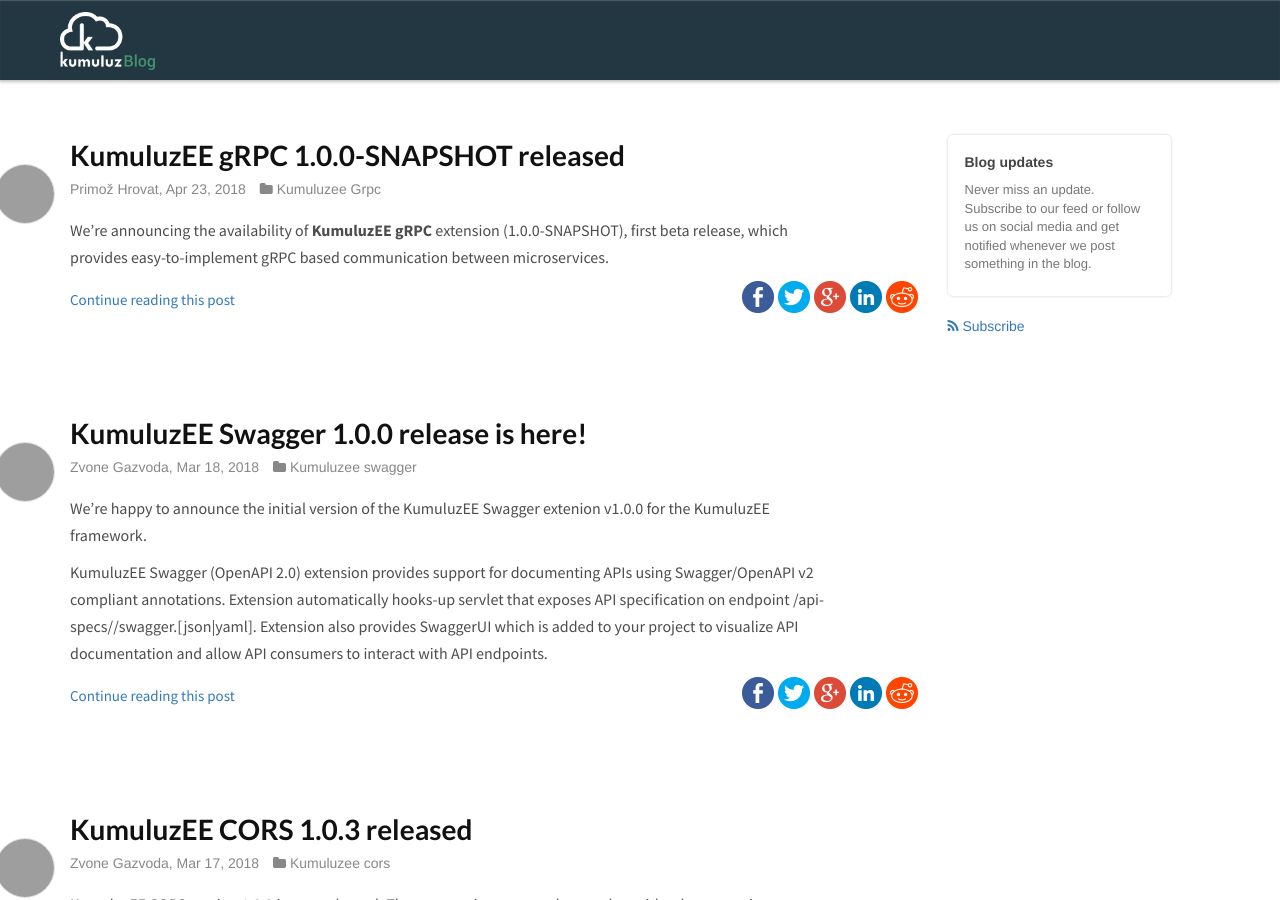
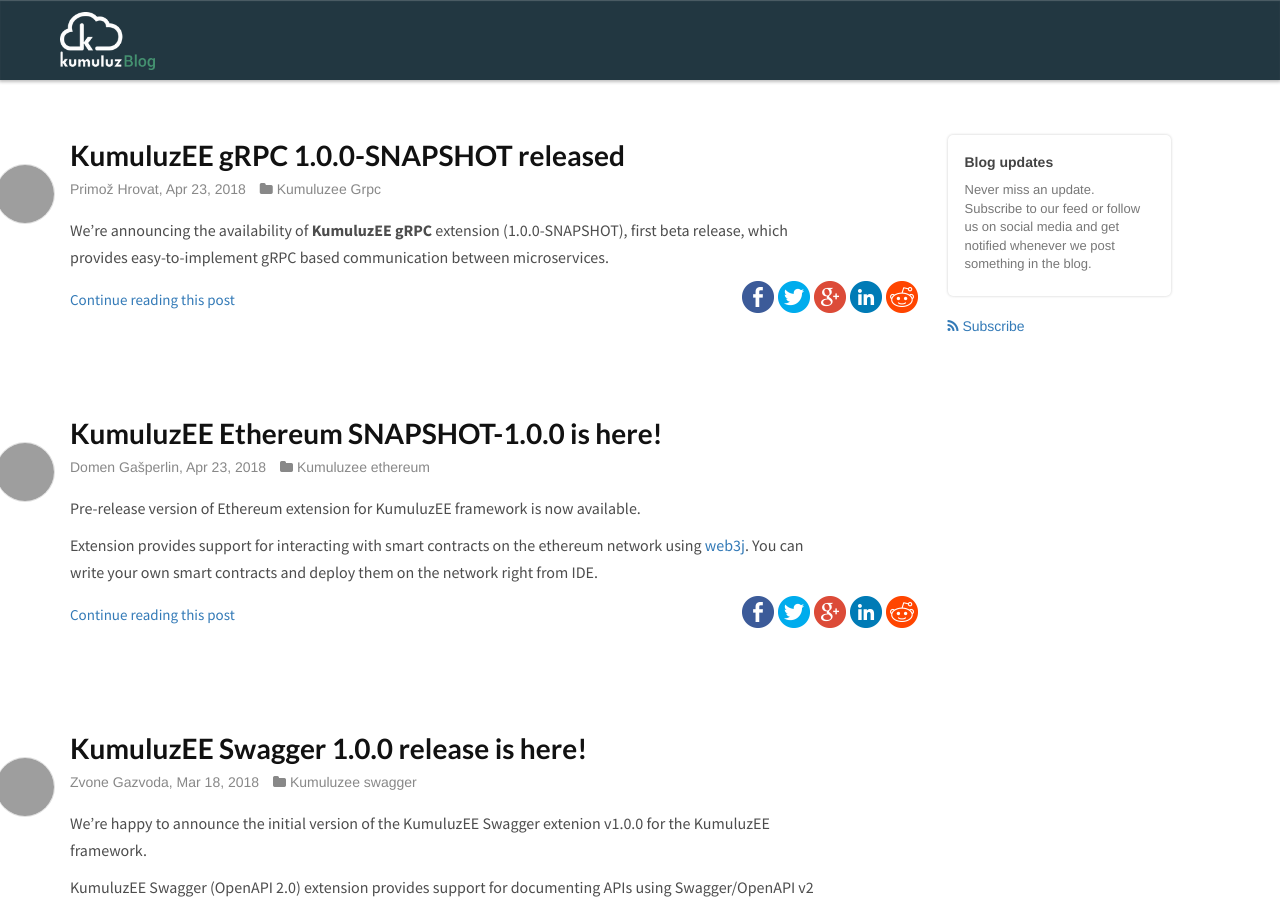
Before and after one commit to kumuluz/blog.sunesis.si, a Jekyll site: the page built from index.html, in a window 1280 px wide and 900 px high. Built offline with Jekyll 4.4.1, drawn with Linux system fonts in a browser that asks for light colours; grey boxes are pictures that could not be loaded.

Commit message:
KumuluzEE Ethereum pre-release

```diff
--- a/_data/authors.yml
+++ b/_data/authors.yml
@@ -54,3 +54,8 @@
     name: Primož Hrovat
     email: primoz.hrovat@cloud.si
     github: primozh
+domeng:
+    name: Domen Gašperlin
+    gravatar: 1c39602b20883adeb33988c7c5ffcbf3
+    email: domen.gasperlin@cloud.si
+    github: domengasperlin
--- /dev/null
+++ b/_posts/2018-04-23-kumuluzee-ethereum—web3j-1.0.0-release.markdown
@@ -0,0 +1,27 @@
+---
+layout: post
+title:  "KumuluzEE Ethereum SNAPSHOT-1.0.0 is here!"
+date:   2018-04-23
+author: domeng
+categories: [KumuluzEE Ethereum]
+tags: [KumuluzEE Ethereum, Java EE, Microservices]
+---
+Pre-release version of Ethereum extension for KumuluzEE framework is now available.
+
+Extension provides support for interacting with smart contracts on the ethereum network using [web3j](https://docs.web3j.io/). You can write your own smart contracts and deploy them on the network right from IDE.
+
+<!--more-->
+
+Moreover you can create your own ERC20 token and use it as a payment for your service. You can also create DAO (decentralized autonomous organization), which is run solely through rules provided in smart contracts thus eliminating the middleman altogether.
+
+You can enable KumuluzEE Ethereum support by adding the following dependency:
+
+<dependency>
+    <groupId>com.kumuluz.ee.ethereum</groupId>
+    <artifactId>kumuluzee-ethereum-web3j</artifactId>
+    <version>${kumuluzee-ethereum.version}</version>
+</dependency>
+
+
+Read more at [KumuluzEE Ethereum](https://github.com/kumuluz/kumuluzee-ethereum)
+Also check out [KumuluzEE Ethereum Sample](https://github.com/kumuluz/kumuluzee-samples/tree/master/kumuluzee-ethereum-web3j)
```
